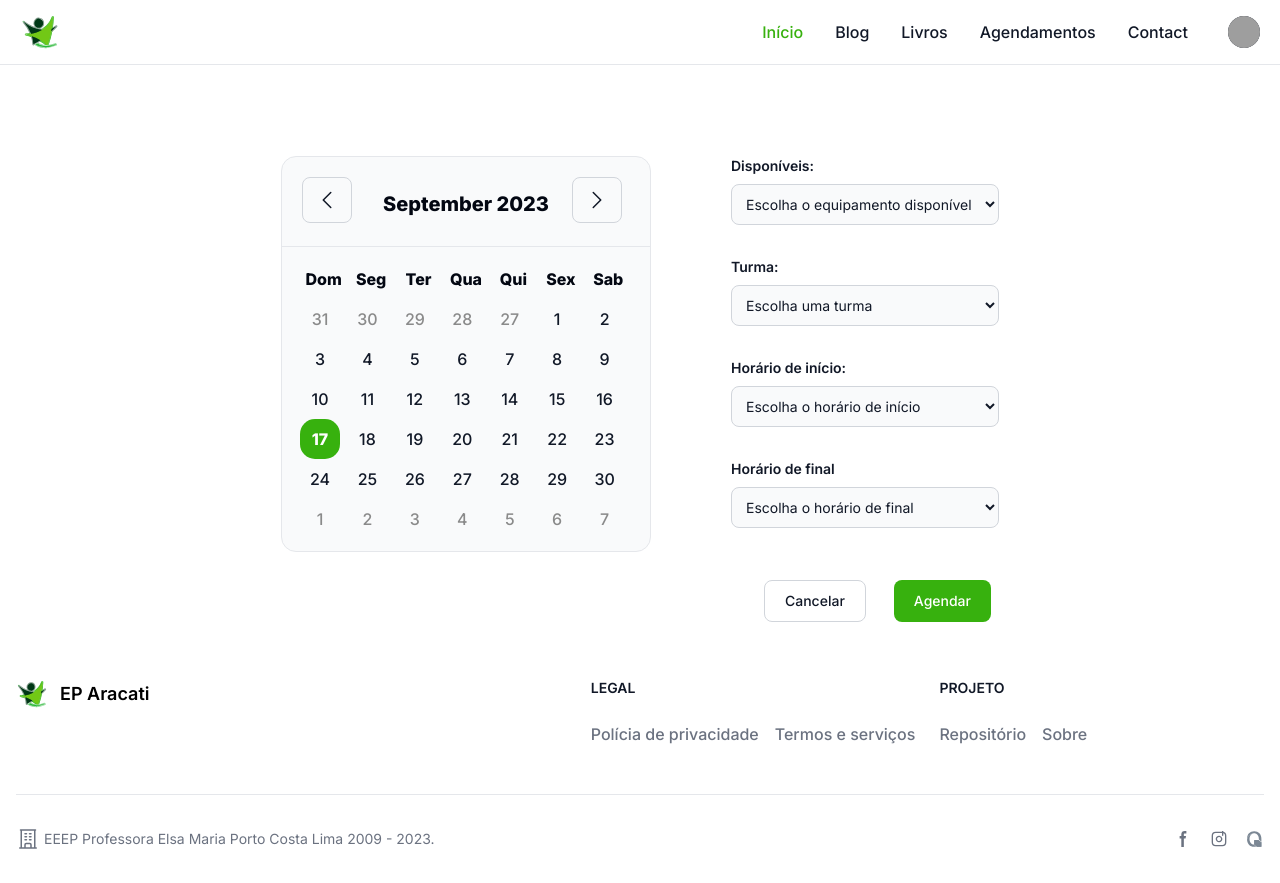
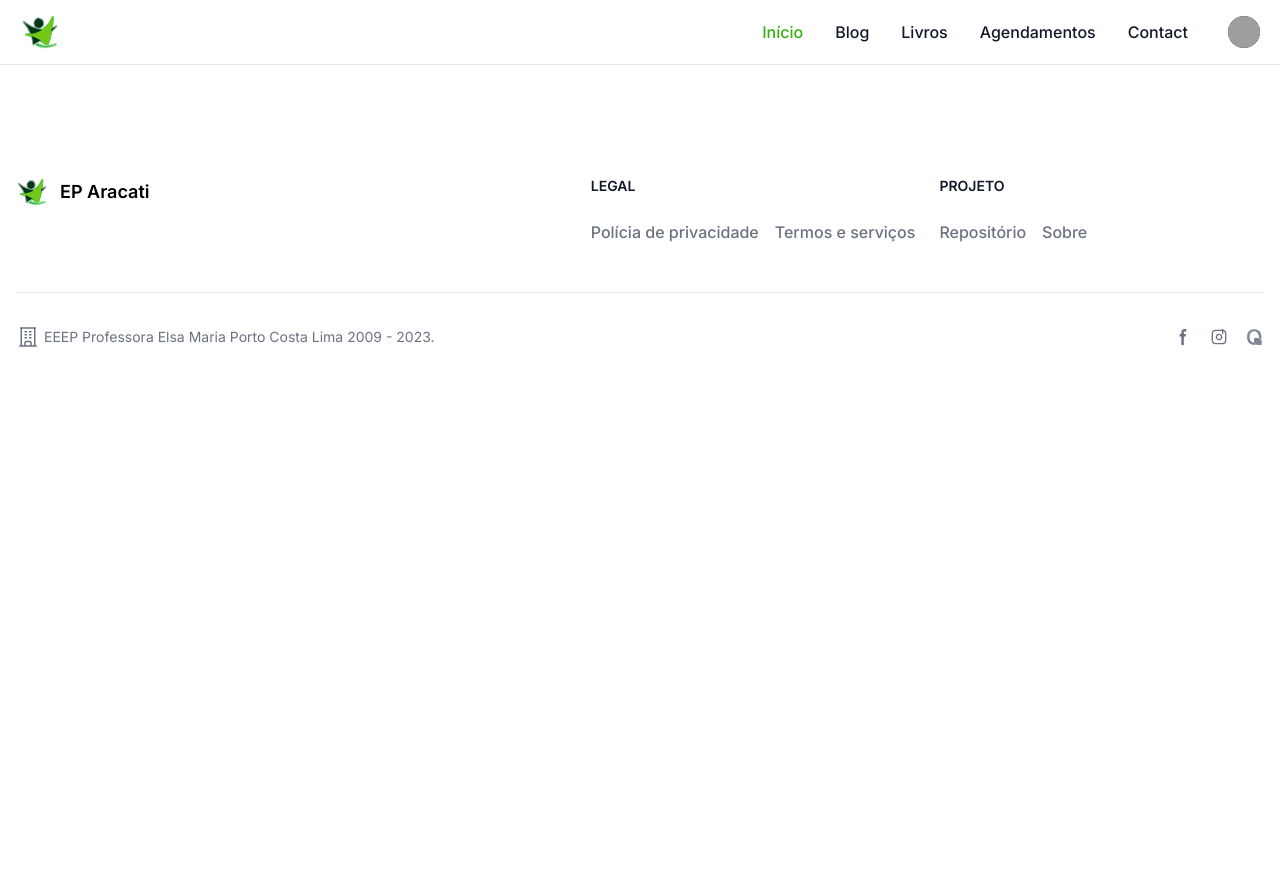
Before and after one commit to hi-bernardo/eparacati, a React (Vite) app: page /agendamentos in a window 1280 px wide. After the commit the page ends 800 px from the top, so only its background shows below. Built offline with nearby package versions, Linux system fonts and the light colour scheme; grey boxes are pictures that could not be loaded.

Commit message:
Rota para a página de agendamentos criada

```diff
--- a/src/App.jsx
+++ b/src/App.jsx
@@ -8,6 +8,7 @@ import Agendar from "./pages/Agendar";
 //Components
 import Menu from "./components/layout/Menu";
 import Footer from "./components/layout/Footer";
+import Agendamentos from "./pages/Agendamentos";
 
 function App() {
    return (
@@ -16,7 +17,7 @@ function App() {
             <Menu />
             <Routes>
                <Route exact path="/" element={<Home />} />
-               <Route path="/agendamentos" element={<Agendar />} />
+               <Route path="/agendamentos" element={<Agendamentos />} />
                <Route path="/agendar" element={<Agendar />} />
             </Routes>
             <Footer />
--- a/src/pages/Agendamentos/index.jsx
+++ b/src/pages/Agendamentos/index.jsx
@@ -0,0 +1,9 @@
+function Agendamentos() {
+	return (
+		<main className="mt-20 mx-auto w-full max-w-screen-xl p-4">
+			<h1 className="text-2xl font-bold text-white">Agendamentos</h1>
+		</main>
+	);
+}
+
+export default Agendamentos;
```
